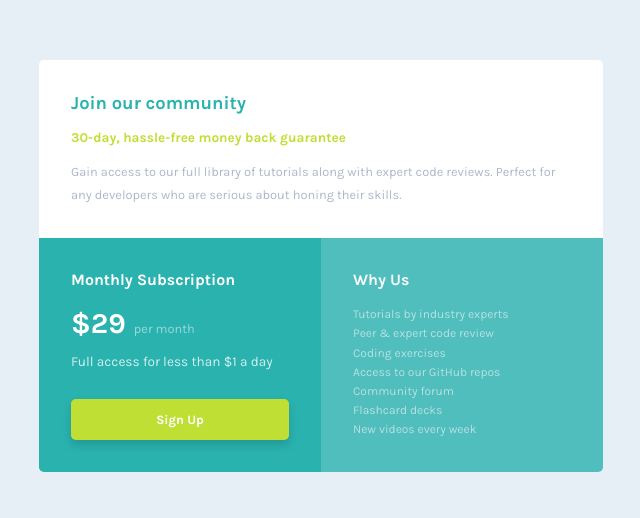
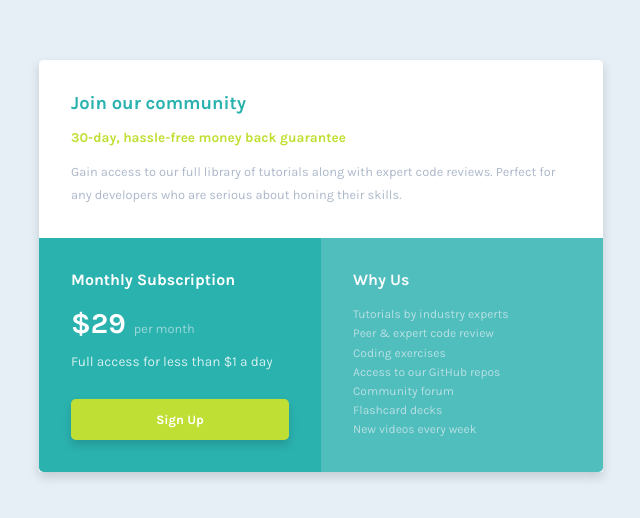
Before and after one commit to Saguneo/Single-Price-Grid, a plain HTML site: page index.html in a window 1280 px wide. Shown: the part 134-652 px from the top of the page, 319-959 px from the left. Drawn offline with Linux system fonts and the light colour scheme.

Commit message:
Update style.css
Box-shadow width change

```diff
--- a/style.css
+++ b/style.css
@@ -8,7 +8,6 @@ body {
     display: grid;
     place-content: center;
     background-color: hsl(204, 43%, 93%);
-
 }
 
 main {
@@ -16,9 +15,12 @@ main {
     max-width: 18.75rem;
     font-size: .85rem;
     font-family: 'Karla', sans-serif;
+    box-shadow: 0px 5px 10px rgba(0, 0, 0, 0.15);
+
 }
 
 .section-1 {
+    display: grid;
     padding: 1.5rem;
     color: hsl(179, 62%, 43%);
     background-color: white;
@@ -88,6 +90,7 @@ main {
 }
 
 .section-3 {
+    display: grid;
     color: white;
     background-color: hsl(179, 62%, 43%);
     opacity: .8;
@@ -104,8 +107,11 @@ main {
     line-height: 1.2rem;
 }
 
-@media all and (min-width: 600px) {
+@media (min-width: 600px) {
+
     main {
+        max-width: 100%;
+        box-shadow: 0px 5px 10px rgba(0, 0, 0, 0.15);
         grid-template-columns: 1fr 1fr;
         grid-template-rows: auto auto;
         place-content: center;
```
